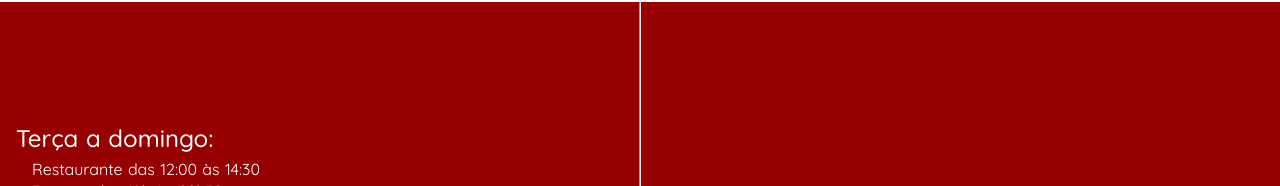
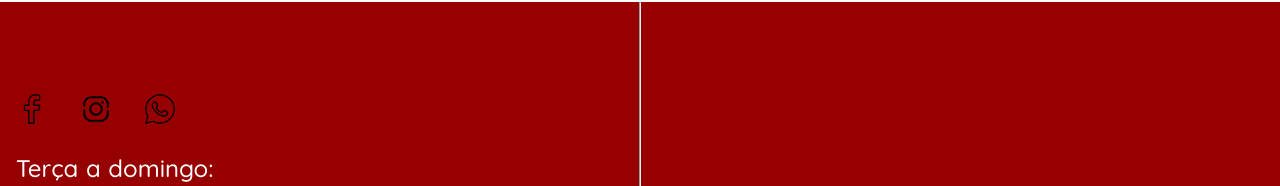
Before and after one commit to PauloHenriqueResende/Projeto_Pizzaria_Infinity, a plain HTML site: page index.html in a window 1280 px wide. Shown: the part 2195-2381 px from the top of the page. Drawn offline with Linux system fonts and the light colour scheme; a web font is replaced by a local one.

Commit message:
estilizaçao de  imagens

```diff
--- a/index.html
+++ b/index.html
@@ -63,6 +63,11 @@
     </main>
     <footer>
         <section class="endereco">
+            <ul id="listaContatos">
+                <li><a href="#"> <img class="icon-3" src="img/icons8-facebook-50.png" alt=""></a></li>
+                <li><a href="#"> <img class="icon-3" src="img/icons8-instagram-48.png" alt=""></a></li>
+                <li><a href="#"> <img class="icon-3" src="img/icons8-whatsapp-50.png" alt=""></a></li>
+            </ul>
             <h2>Terça a domingo:</h2>
             <h3>Restaurante das 12:00 às 14:30</h3>
             <h3>Pizzaria das 18h às 22h30</h3>
--- a/style.css
+++ b/style.css
@@ -93,6 +93,8 @@ main{
     margin: 1rem;;
     height: 230px;
     width: 230px;
+    border-radius: 6px;
+    box-shadow: 0px 0px 15px rgba(0, 0, 0, 0.513);
 }
  .conteudo{
     display: flex;
@@ -127,6 +129,21 @@ footer{
     height: 40vh;
 
 }
+/* Estilização dos icones do rodape */
+
+#listaContatos,li  {
+   display: flex;
+
+}
+.icon-3{
+    height: 2rem;
+    width: 2rem;
+    margin-left:1rem;
+    margin-right: 1rem;
+    margin-bottom: 1.5rem;
+}
+
+
 /* Esttilização do endereço rodape */
 .endereco{
     width: 50%;
```
